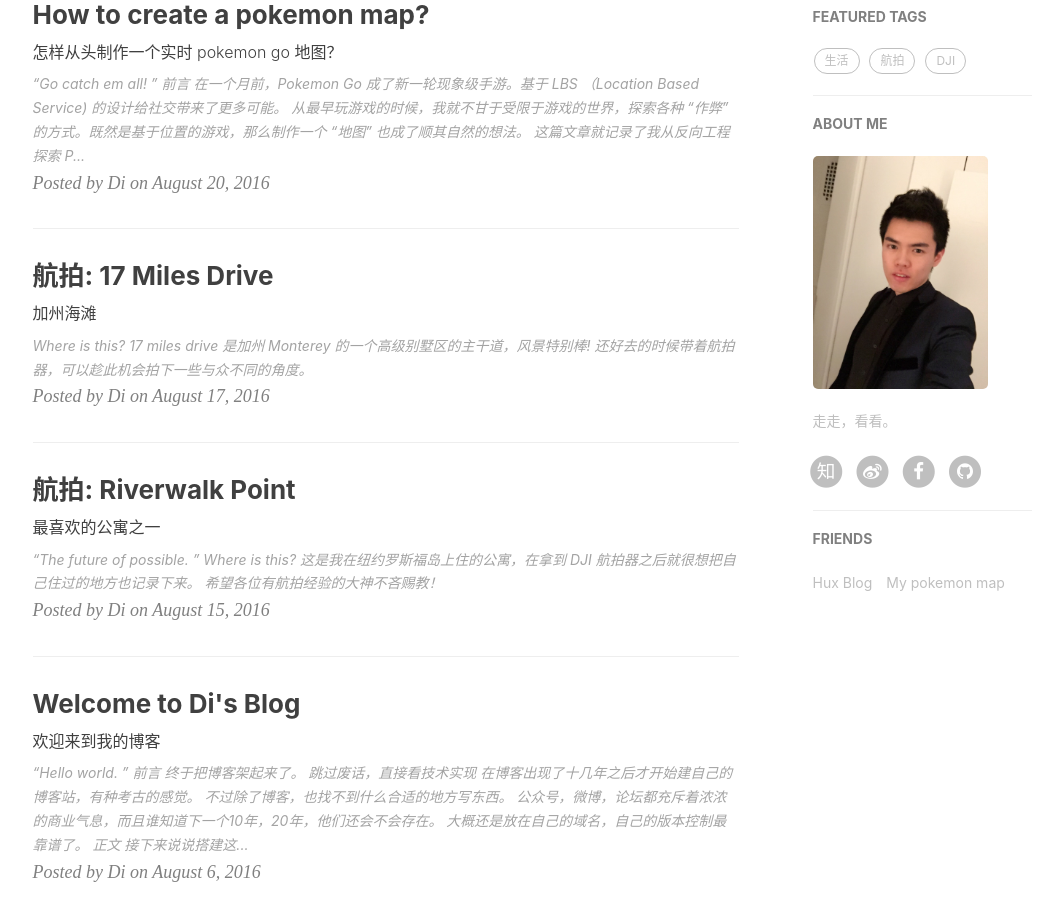
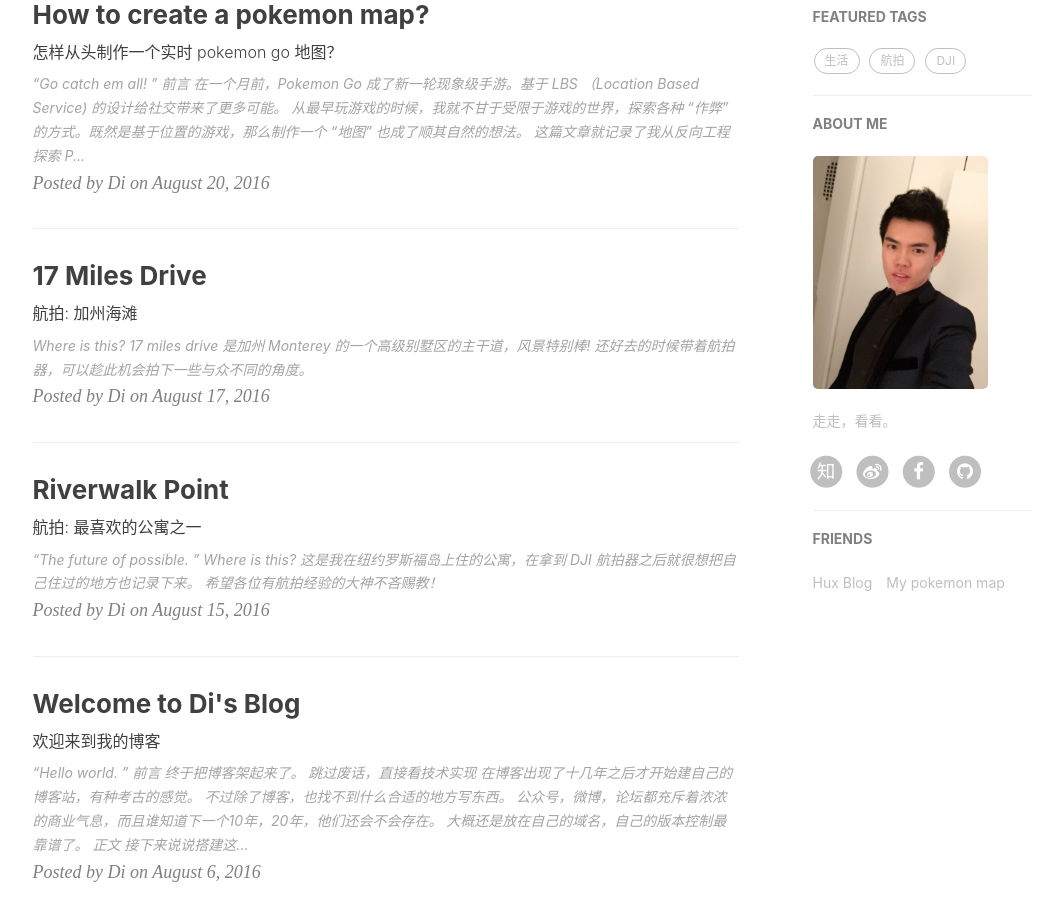
Before and after one commit to chenditc/chendi.me, a Jekyll site: the page built from index.html, in a window 1280 px wide and 900 px high, scrolled down 470 px. Shown: the whole window, without its empty margins (135-1198 px from the left). Built offline with Jekyll 4.4.1, drawn with Linux system fonts in a browser that asks for light colours; nearby versions of some CDN libraries; the list of posts is cut into pages by our own code; comment, search, counter and statistics services are not loaded.

```diff
--- a/_posts/2016-08-15-riverwalk-point.markdown
+++ b/_posts/2016-08-15-riverwalk-point.markdown
@@ -1,7 +1,7 @@
 ---
 layout:     post
-title:      "航拍: Riverwalk Point"
-subtitle:   "最喜欢的公寓之一"
+title:      "Riverwalk Point"
+subtitle:   "航拍: 最喜欢的公寓之一"
 date:       2016-08-15 20:15:00
 author:     "Di"
 header-img: "img/in-post/riverwalk-point/riverwalk-point-bg.jpg"
--- a/_posts/2016-08-18-17-miles-drive.markdown
+++ b/_posts/2016-08-18-17-miles-drive.markdown
@@ -1,7 +1,7 @@
 ---
 layout:     post
-title:      "航拍: 17 Miles Drive"
-subtitle:   "加州海滩"
+title:      "17 Miles Drive"
+subtitle:   "航拍: 加州海滩"
 date:       2016-08-17 20:15:00
 author:     "Di"
 header-img: "img/in-post/17-miles-drive/17-miles-drive-bg.jpg"
```
